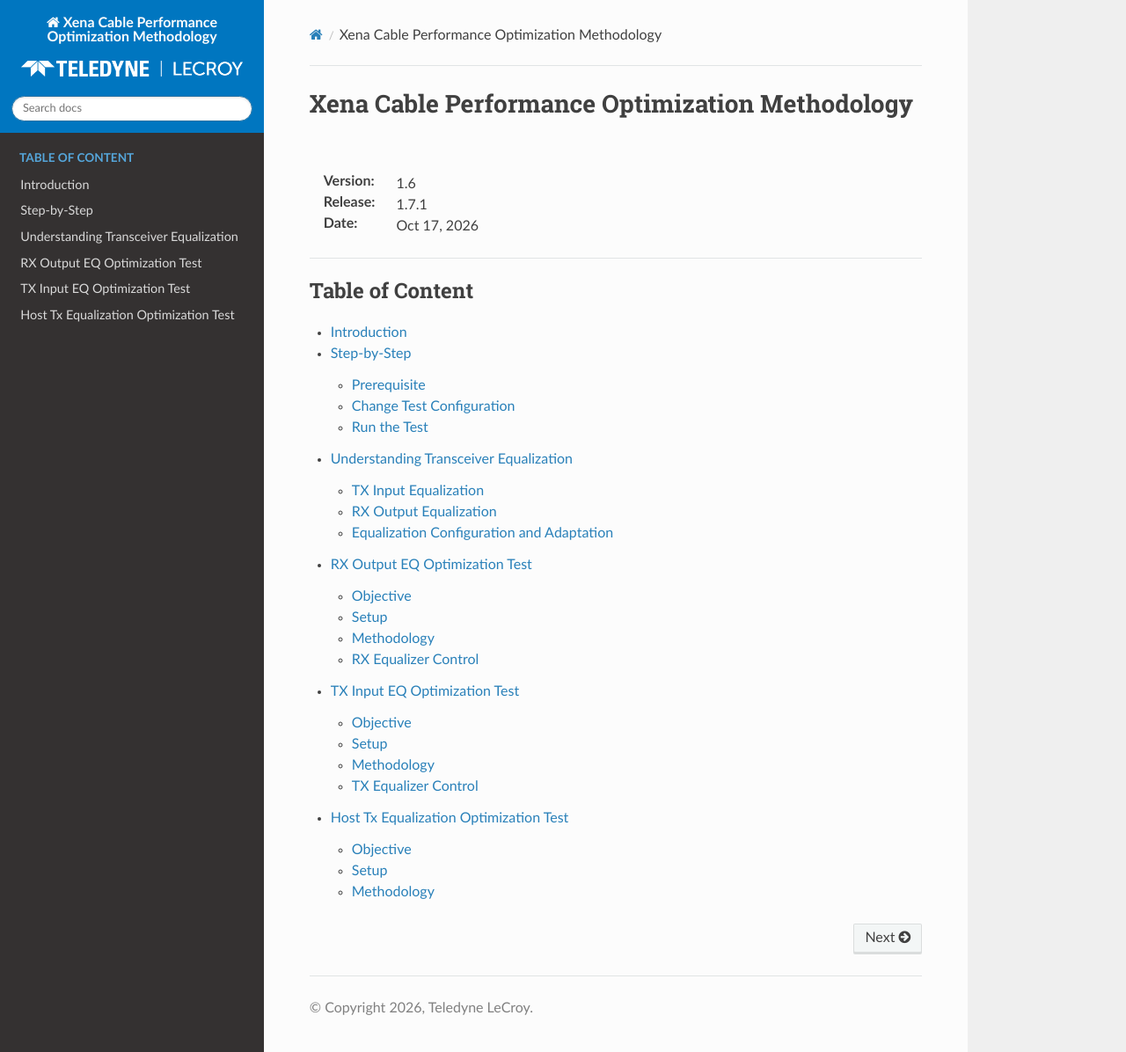
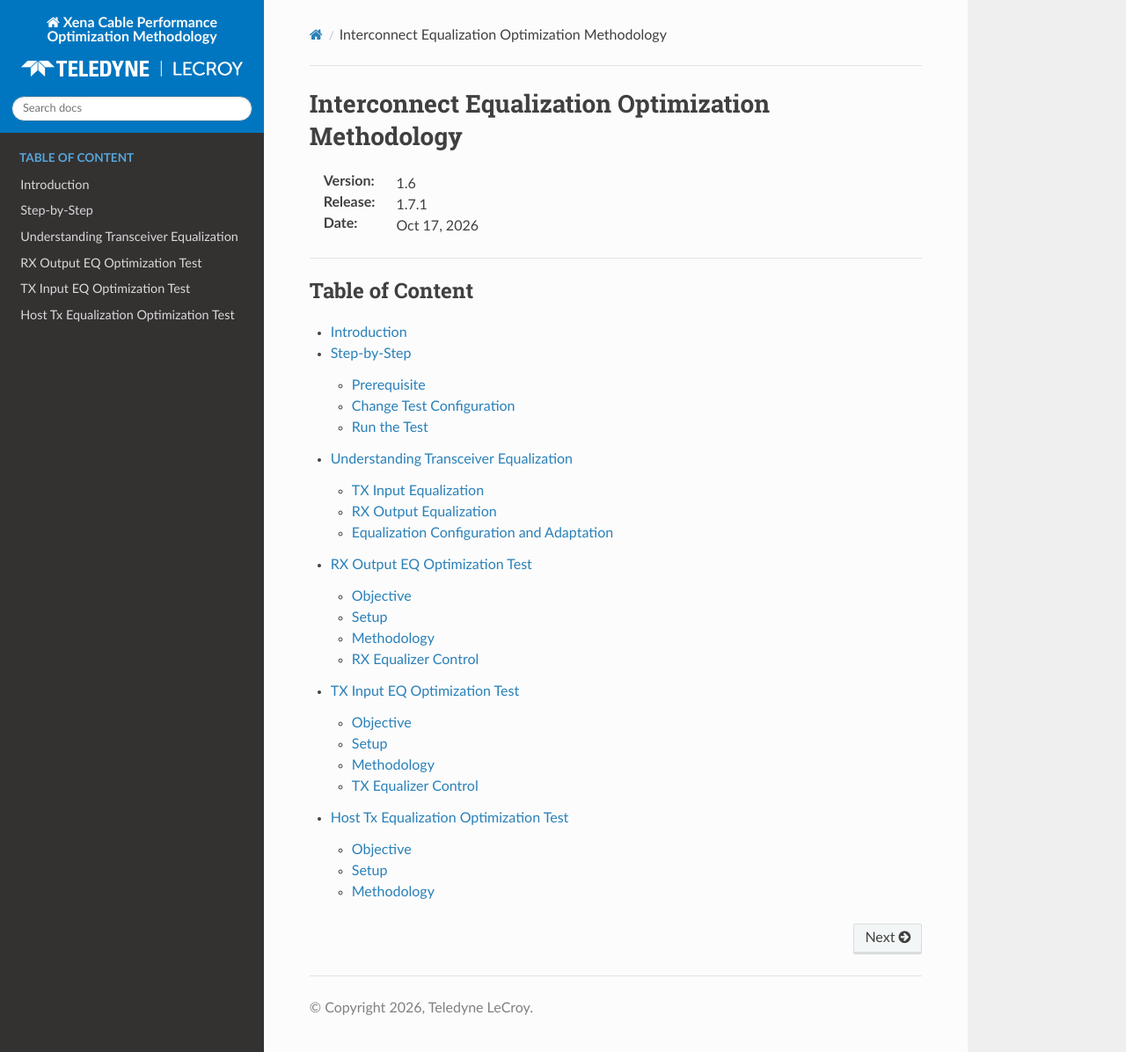
Before and after one commit to xenanetworks/cable-perf-test-suite, a Sphinx documentation site: the page built from docs/source/index.rst, in a window 1280 px wide and 1196 px high. Shown: the whole window at 88% size. Built offline with Sphinx 7.4.7 and the Read the Docs theme 3.1.0, drawn with Linux system fonts in a browser that asks for light colours.

Commit message:
Update index.rst

```diff
--- a/docs/source/index.rst
+++ b/docs/source/index.rst
@@ -1,5 +1,5 @@
 =====================================================
-Xena Cable Performance Optimization Methodology
+Interconnect Equalization Optimization Methodology
 =====================================================
 
 :Version: |version|
```
